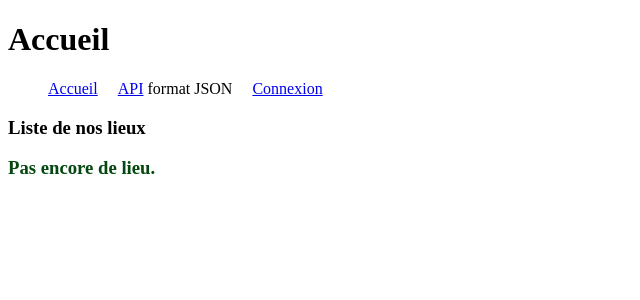
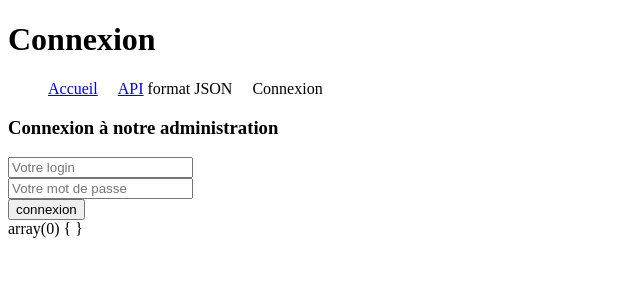
Before and after one commit to erdaserhan/G1-Crud-with-admin, a PHP site: page /?connect in a window 1280 px wide. Shown: the top 300 px of the page, without its empty margins (0-640 px from the left). Run offline with PHP 8.4, Linux system fonts and the light colour scheme; data that the repository does not hold is empty; a stand-in replaces the project's code that opens the database connection; some libraries are stand-ins or nearby versions.

```diff
--- a/controller/publicController.php
+++ b/controller/publicController.php
@@ -3,6 +3,8 @@
 Gère le site pour un visiteur non connecté
 */
 
+
+// JSON pour l'API
 if(isset($_GET['json'])){
     $datas = getAllGeoloc($db);
     if(!is_string($datas)){
@@ -11,6 +13,20 @@ if(isset($_GET['json'])){
     exit();
 }
 
+// Si on essaye de se connecter
+if(isset($_GET['connect'])){
+
+    // si on a envoyé le formulaire
+    if(isset($_POST['username'],$_POST['userpwd'])){
+        // protection du champs qui sera dans la requête
+        $username = htmlspecialchars(strip_tags(trim($_POST['username'])),ENT_QUOTES);
+    }
+
+    // appel de la vue
+    include "../view/public/connect.view.html.php";
+    exit();
+}
+
 // si on est sur l'accueil chargement de tous les `geoloc`
 $datas = getAllGeoloc($db); // on obtient un string (Erreur SQL), un tableau vide (Pas de datas), un tableau non vide (On a des datas)
 // appel de la vue
--- /dev/null
+++ b/view/public/connect.view.html.php
@@ -0,0 +1,28 @@
+<!DOCTYPE html>
+<html lang="en">
+<head>
+    <meta charset="UTF-8">
+    <meta name="viewport" content="width=device-width, initial-scale=1.0">
+    <title>Connexion</title>
+    <link rel="stylesheet" href="css/style.css">
+</head>
+<body>
+    <h1>Connexion</h1>
+    <nav>
+        <ul>
+            <li><a href="./">Accueil</a></li>
+            <li><a href="?json" target="_blank">API</a> format JSON</li>
+            <li>Connexion</li>
+        </ul>
+    </nav>
+    <div id="content">
+        <h3>Connexion à notre administration</h3>
+        <form action="" method="POST" name="connexion">
+            <input type="text" name="username" placeholder="Votre login" required><br>
+            <input type="password" name="userpwd" placeholder="Votre mot de passe" required><br>
+            <input type="submit" value="connexion">
+        </form>
+        <?php var_dump($_POST)?>
+    </div>
+</body>
+</html>
--- a/view/public/homepage.view.html.php
+++ b/view/public/homepage.view.html.php
@@ -10,7 +10,7 @@
     <h1>Accueil</h1>
     <nav>
         <ul>
-            <li><a href="./">Accueil</a></li>
+            <li>Accueil</li>
             <li><a href="?json" target="_blank">API</a> format JSON</li>
             <li><a href="?connect">Connexion</a></li>
         </ul>
```
Also changed, not shown: README.md.
